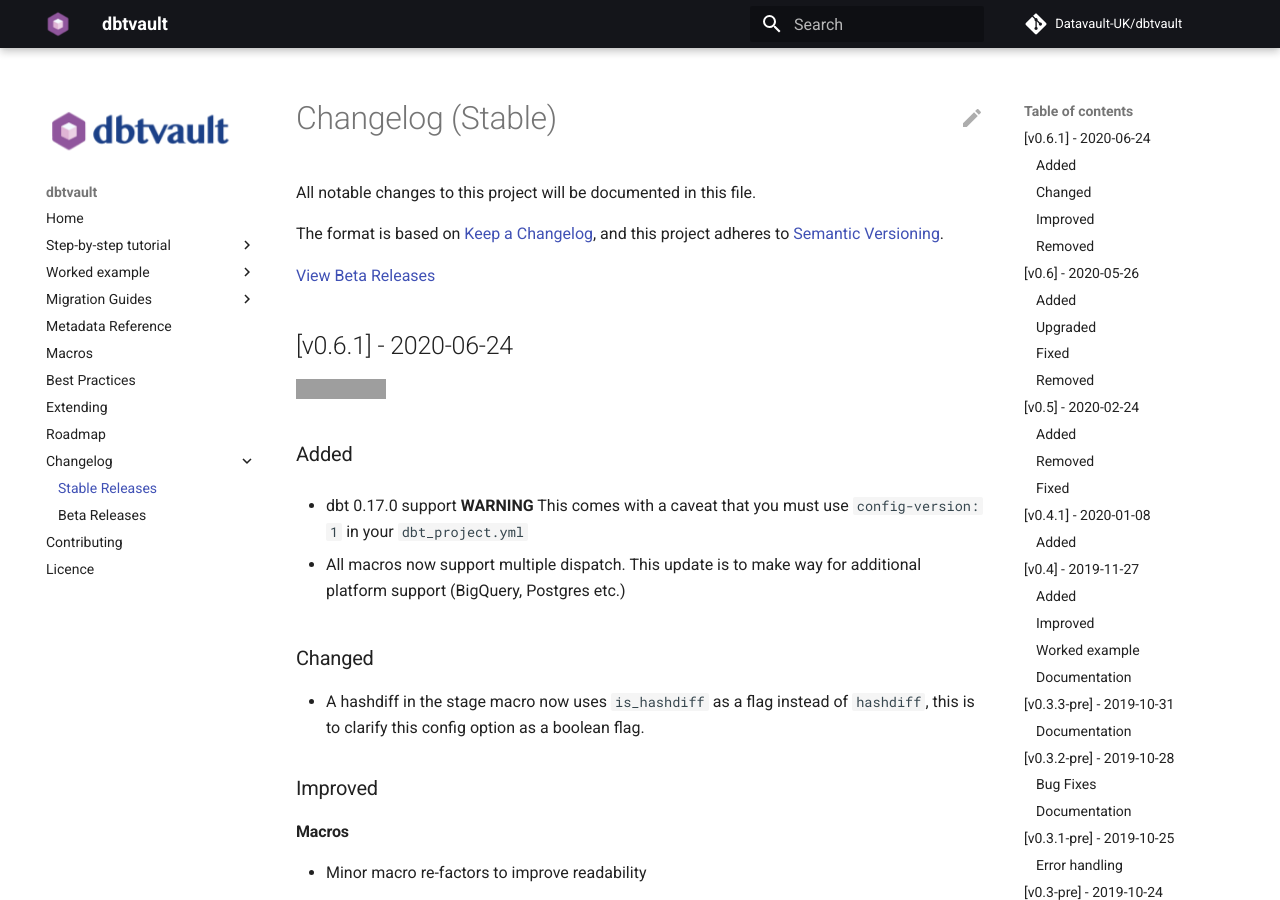
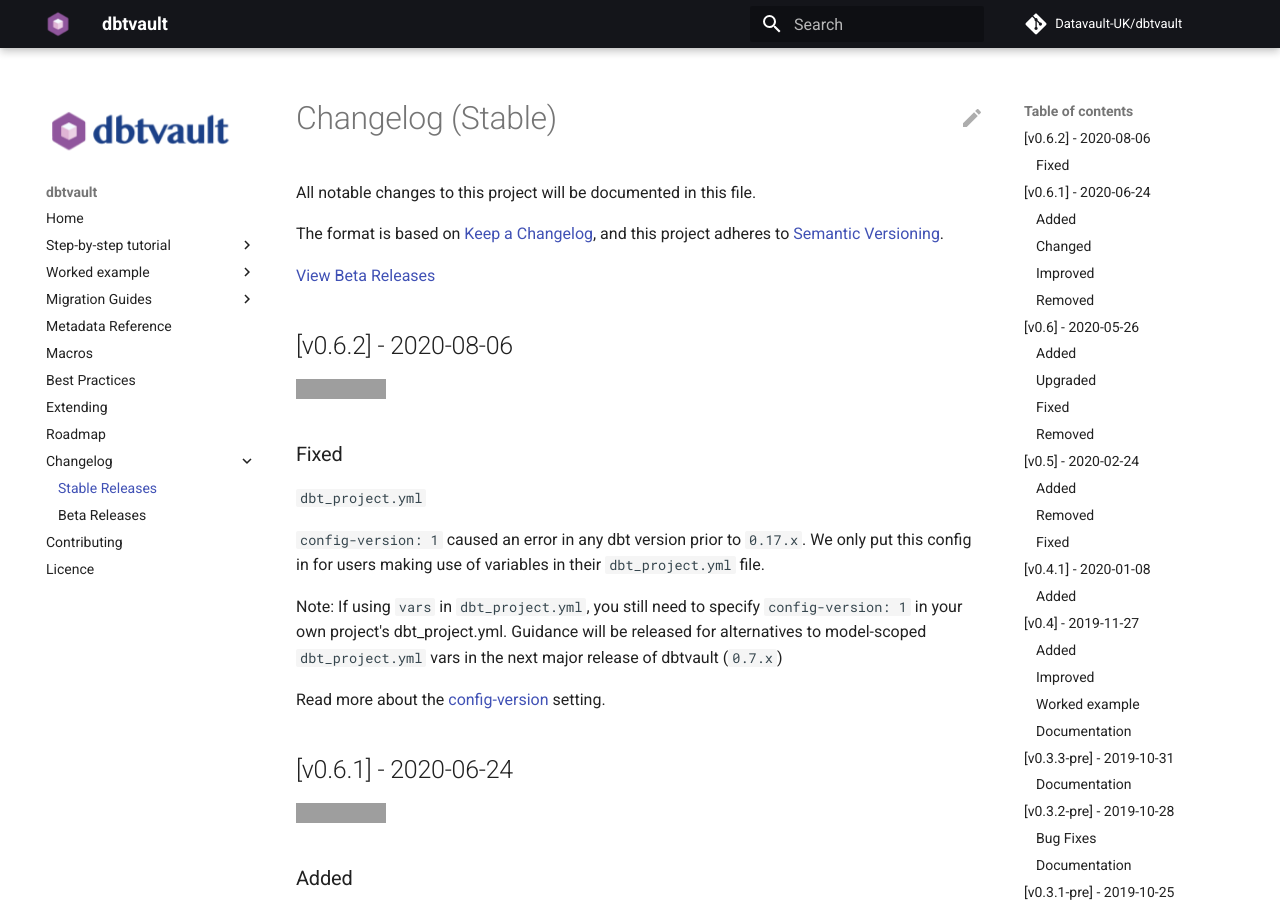
Before and after one commit to Datavault-UK/automate-dv-docs, an MkDocs documentation site: the page built from docs/changelog/stable.md, in a window 1280 px wide and 900 px high. Built offline with MkDocs 1.6.1 and Material for MkDocs 9.7.7, drawn with Linux system fonts in a browser that asks for light colours; comment, search, counter and statistics services are not loaded; some of the changed text lies outside the part shown; grey boxes are pictures that could not be loaded.

Commit message:
Added release 0.6.2 to changelog

```diff
--- a/docs/changelog/stable.md
+++ b/docs/changelog/stable.md
@@ -5,6 +5,21 @@
 and this project adheres to [Semantic Versioning](https://semver.org/spec/v2.0.0.html).
 
 [View Beta Releases](beta.md)
+
+## [v0.6.2] - 2020-08-06
+[![Documentation Status](https://readthedocs.org/projects/dbtvault/badge/?version=v0.6.2)](https://dbtvault.readthedocs.io/en/v0.6.2/?badge=v0.6.2)
+
+### Fixed
+
+`dbt_project.yml`
+
+`config-version: 1` caused an error in any dbt version prior to `0.17.x`. We only put this config
+in for users making use of variables in their `dbt_project.yml` file.
+
+Note: If using `vars` in `dbt_project.yml`, you still need to specify `config-version: 1` in your own project's dbt_project.yml.
+Guidance will be released for alternatives to model-scoped `dbt_project.yml` vars in the next major release of dbtvault (`0.7.x`)
+
+Read more about the [config-version](https://docs.getdbt.com/docs/guides/migration-guide/upgrading-to-0-17-0/) setting.
 
 ## [v0.6.1] - 2020-06-24
 [![Documentation Status](https://readthedocs.org/projects/dbtvault/badge/?version=v0.6.1)](https://dbtvault.readthedocs.io/en/v0.6.1/?badge=v0.6.1)
@@ -64,8 +79,7 @@
 ### Removed
 
 - Deprecated macros (old table template macros)
-- A handful of now unused internal macros
-- Documentation website from main repository (this makes the package smaller!)
+- A handful of now unused internal macros- Documentation website from main repository (this makes the package smaller!)
 [New docs repo](https://github.com/Datavault-UK/dbtvault-docs)
 
 ## [v0.5] - 2020-02-24
```
